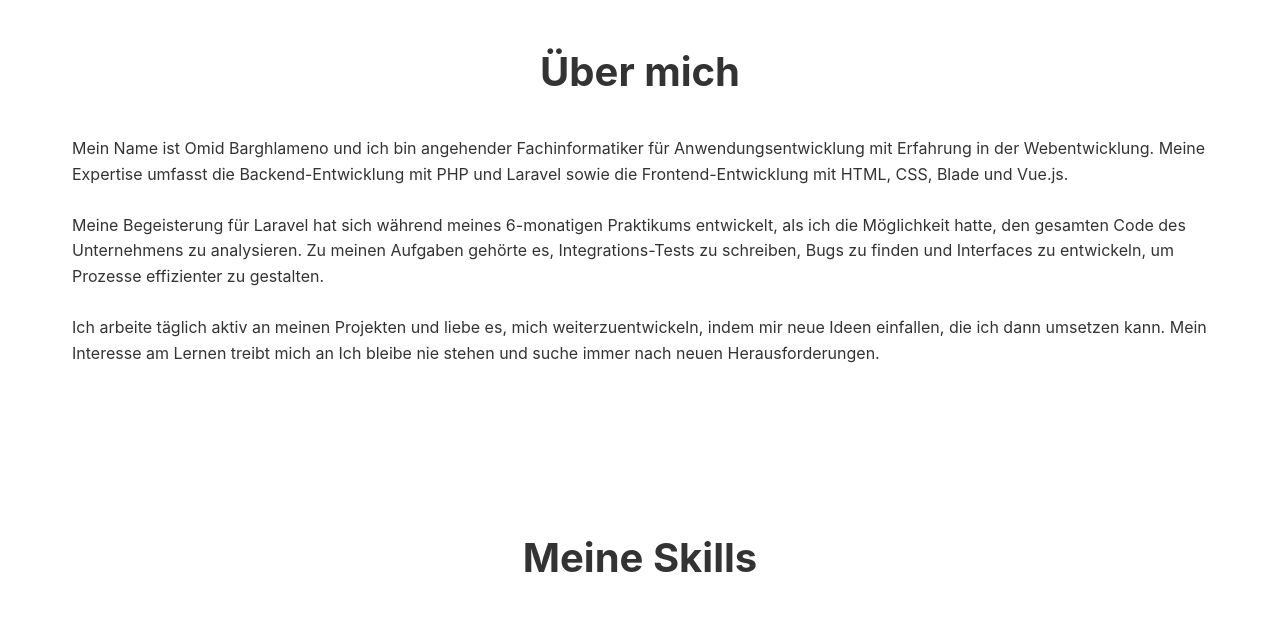
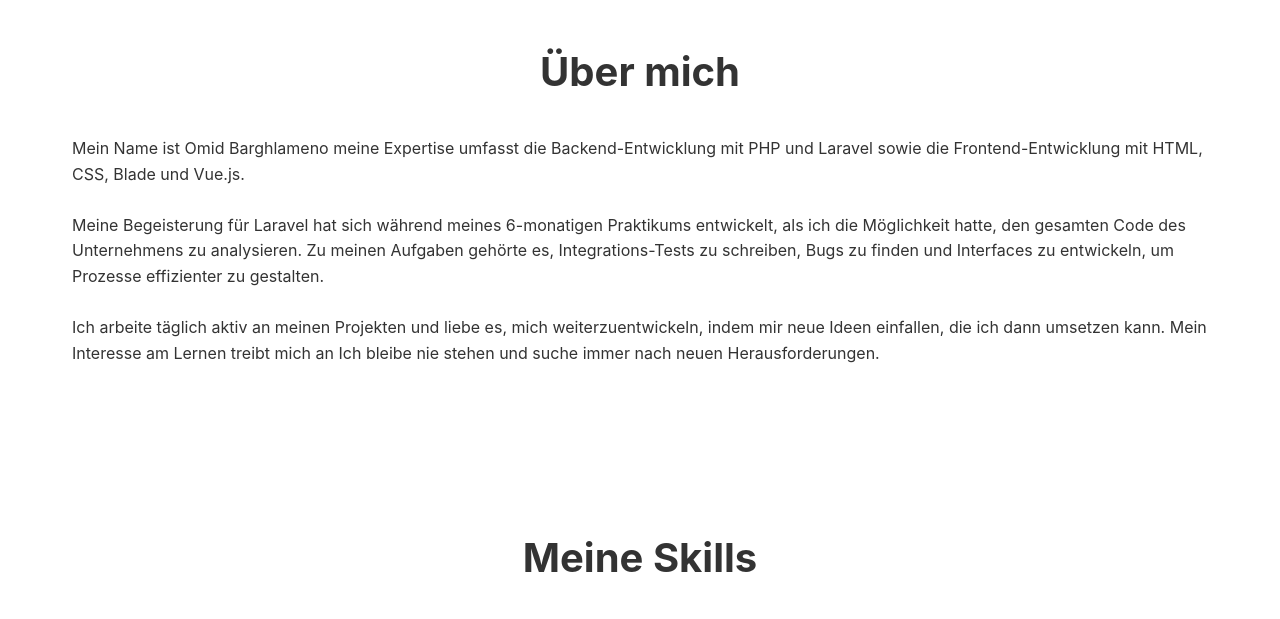
Before and after one commit to oBLNo/portfolio, a plain HTML site: page index.html in a window 1280 px wide. Shown: the part 840-1459 px from the top of the page. Drawn offline with Linux system fonts and the light colour scheme.

Commit message:
text fix

```diff
--- a/index.html
+++ b/index.html
@@ -44,9 +44,7 @@
         <div class="container">
             <h2>Über mich</h2>
             <p>
-                Mein Name ist Omid Barghlameno und ich bin angehender Fachinformatiker für Anwendungsentwicklung mit Erfahrung in der Webentwicklung. Meine
-                Expertise umfasst die Backend-Entwicklung mit PHP und Laravel sowie die
-                Frontend-Entwicklung mit HTML, CSS, Blade und Vue.js.
+                Mein Name ist Omid Barghlameno meine Expertise umfasst die Backend-Entwicklung mit PHP und Laravel sowie die Frontend-Entwicklung mit HTML, CSS, Blade und Vue.js.
             </p>
             <br>
             <p>
```
